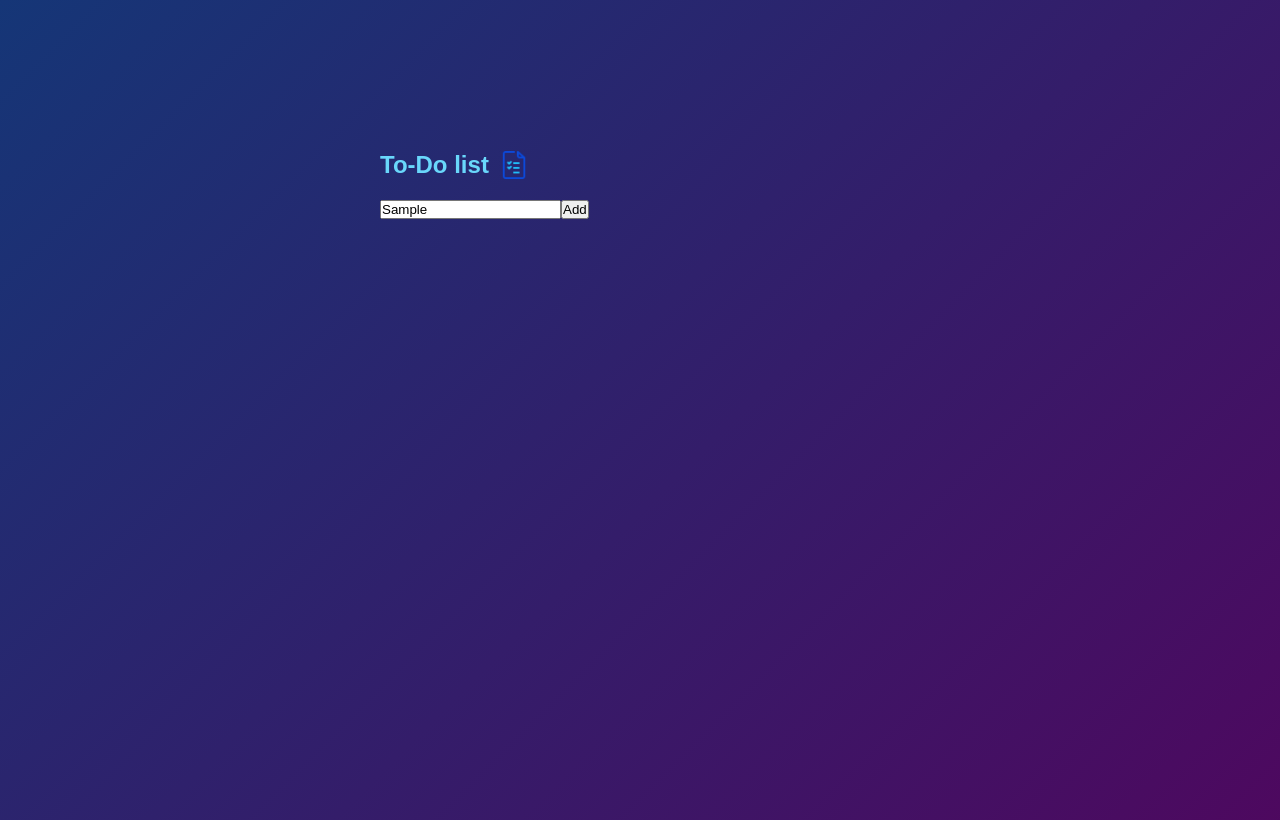
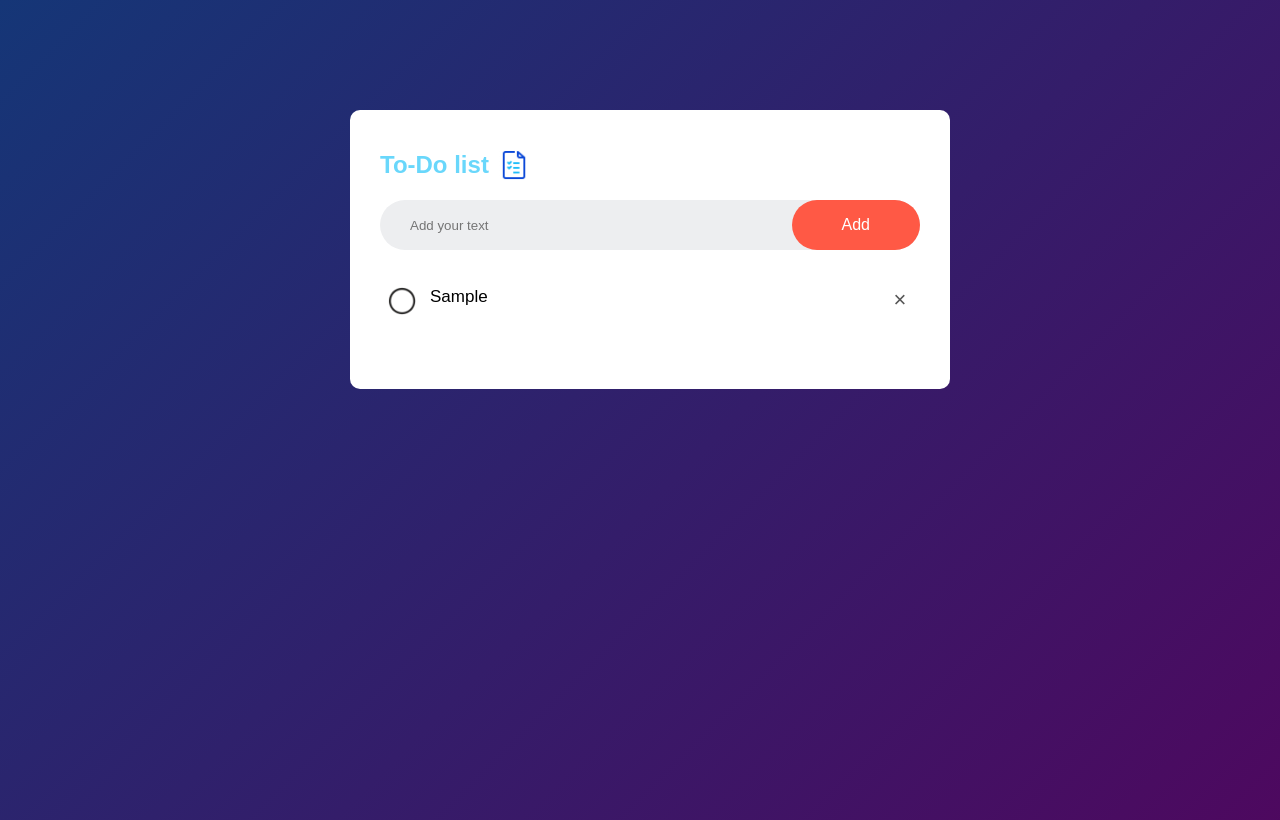
Before and after one commit to Bijoy-Prasad-Modi/Projects, a plain HTML site: page To-do App/index.html in a window 1280 px wide. Both pictures are taken after typing "Sample" into the empty fields and a click on the button "Add". Drawn offline with Linux system fonts and the light colour scheme.

Commit message:
code are being updated and to-do list app being completed

```diff
--- a/To-do App/app.js
+++ b/To-do App/app.js
@@ -1,27 +1,37 @@
-// document.addEventListener("DOMContentLoaded", function() {
-//     const taskInput = document.getElementById("taskInput");
-//     const addTaskBtn = document.getElementById("addTaskBtn");
-//     const taskList = document.getElementById("taskList");
+const inputBox = document.getElementById("input-box");
+const listContainer = document.getElementById("list-container");
 
-//     addTaskBtn.addEventListener("click", addTask);
+function addTask() {
+    if(inputBox.value === "") {
+        alert("You must write something!");
+    }
+    else{
+        let li = document.createElement("li");
+        li.innerHTML = inputBox.value;
+        listContainer.appendChild(li);
+        let span = document.createElement("span");
+        span.innerHTML = "\u00D7";
+        li.appendChild(span);
+    }
+    inputBox.value = "";
+    saveData()
+}
+listContainer.addEventListener("click", function(e) {
+    if(e.target.tagName === "LI") {
+        e.target.classList.toggle("checked");
+        saveData()
+    }
+    else if(e.target.tagName === "SPAN") {
+        let div = e.target.parentNode;
+        div.remove();
+        saveData()
+    }
+},false)
 
-//     function addTask() {
-//         const taskText = taskInput.value.trim();
-
-//         if (taskText !== "") {
-//             const li = document.createElement("li");
-//             li.textContent = taskText;
-
-//             const deleteBtn = document.createElement("button");
-//             deleteBtn.textContent = "Delete";
-//             deleteBtn.addEventListener("click", function() {
-//                 taskList.removeChild(li);
-//             });
-
-//             li.appendChild(deleteBtn);
-//             taskList.appendChild(li);
-
-//             taskInput.value = "";
-//         }
-//     }
-// });
+function saveData() {
+    localStorage.setItem("data", listContainer.innerHTML);
+}
+function showTasks() {
+    listContainer.innerHTML = localStorage.getItem("data");
+}
+showTasks()
--- a/To-do App/index.html
+++ b/To-do App/index.html
@@ -11,10 +11,15 @@
             <h2>To-Do list <img src="images/To-do.png" alt="To-Do list icon"></h2>
             <div class="row">
                 <input type="text" id="input-box" placeholder="Add your text">
-                <button>Add</button>
+                <button onclick="addTask()">Add</button>
             </div>
+            <ul id="list-container">
+                <!-- <li class="checked">Task 1</li>
+                <li>Task 2</li>
+                <li>Task 3</li> -->
+            </ul>
         </div>
     </div>
-    <!-- <script src="app.js"></script> -->
+    <script src="app.js"></script>
 </body>
 </html>
--- a/To-do App/styles.css
+++ b/To-do App/styles.css
@@ -13,7 +13,7 @@ padding: 10px;
 .todo-app{
 width: 100%;
 max-width: 540px;
-background: inear-gradient(135deg, #153677, #4e085f);
+background: #fff;
 margin: 100px auto 20px;
 padding: 40px 30px 70px;
 border-radius: 10px;
@@ -31,5 +31,70 @@ border-radius: 10px;
 .row{
     display: flex;
     align-items: center;
-    margin-bottom: 15px;
+    justify-content: space-between;
+    background: #edeef0;
+    border-radius: 30px;
+    padding-left: 20px;
+    margin-bottom: 25px;
 }
+input{
+    flex : 1;
+    border: none;
+    outline: none;
+    background: transparent;
+    padding: 10px;
+    font-weight: 14px;
+}
+button{
+    border: none;
+    outline: none;
+    background: #ff5945;
+    color: #fff;
+    padding: 16px 50px;
+    font-size: 16px;
+    cursor: pointer;
+    border-radius: 40px;
+}
+ul li{
+    list-style: none;
+    font-size: 17px;
+    padding: 12px 8px 12px 50px;
+    user-select: none;
+    cursor: pointer;
+    position: relative;
+}
+ul li::before{
+    content: '';
+    position: absolute;
+    width: 28px;
+    height: 28px;
+    border-radius: 50%;
+    background-image: url(images/Unchecked.png);
+    background-size: cover;
+    background-position: center;
+    left: 8px;
+    top: 12px;
+}
+ul li.checked{
+    color: #555;
+    text-decoration: line-through;
+}
+ul li.checked::before{
+    background-image: url(images/Checked.png);
+}
+ul li span{
+    position : absolute;
+    right: 0px;
+    top : 5px;
+    width : 40px;
+    height : 40px;
+    font-size: 22px;
+    color: #555;
+line-height: 40px;
+text-align: center;
+border-radius: 50%;
+}
+ul li span:hover{
+    color: #ff5945;
+    background-color: #edeef0 ;
+}
```
